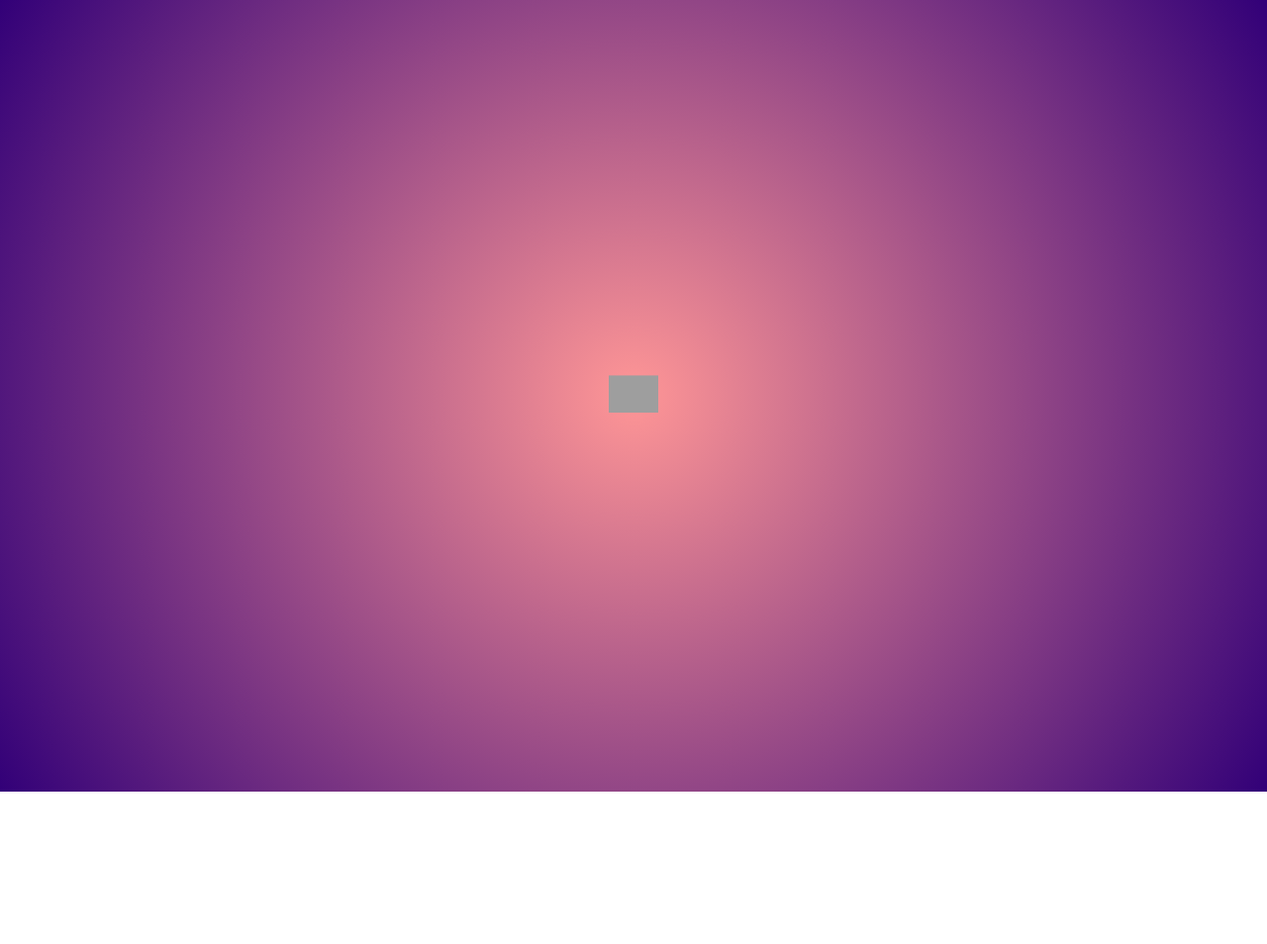
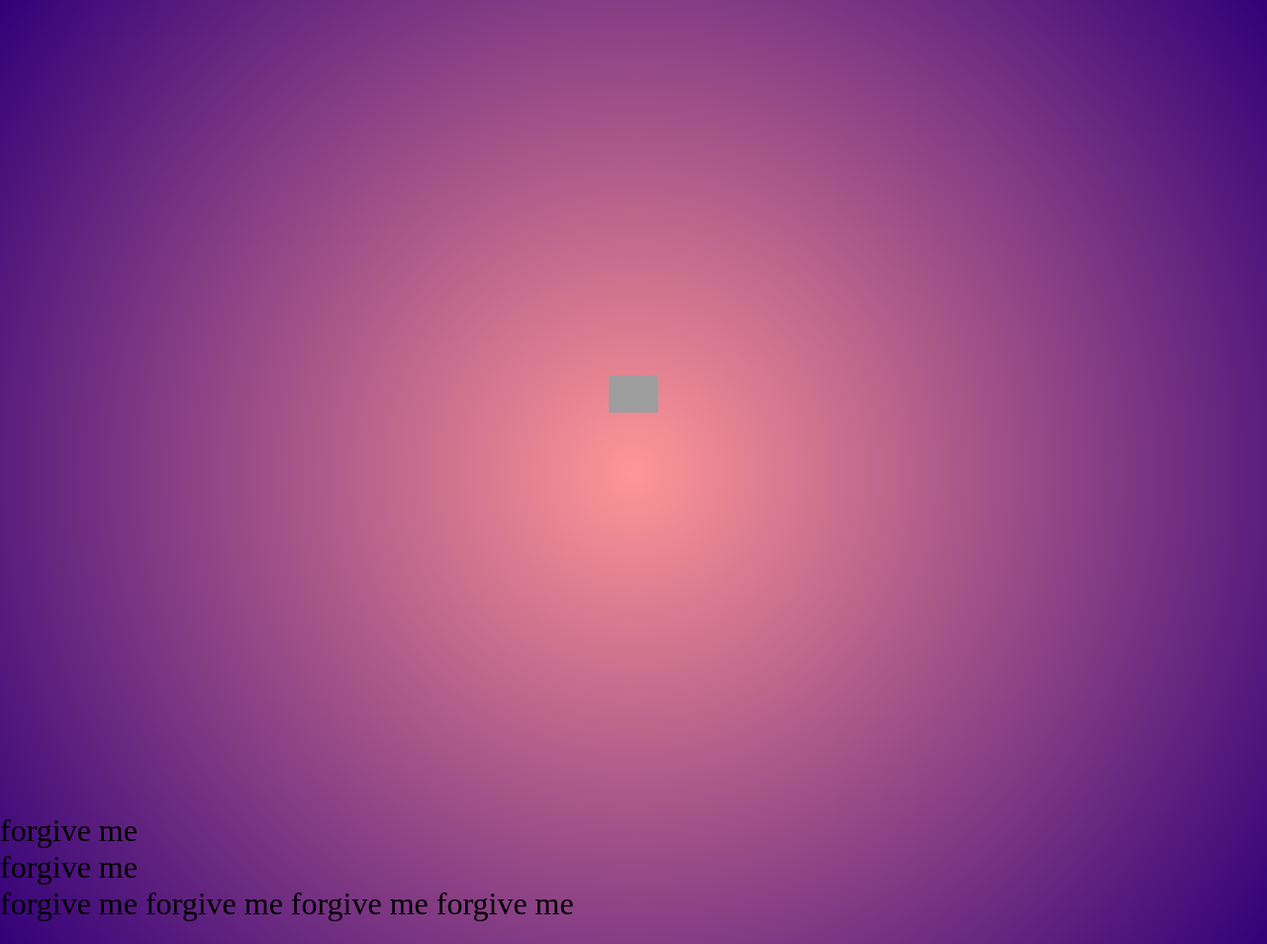
Before and after one commit to Hanorah/uncle, a plain HTML site: page index.html in a window 1280 px wide. Shown: the whole page at 99% size. Before the commit the page ends 800 px from the top, so only its background shows below. Drawn offline with nearby package versions, Linux system fonts and the light colour scheme; grey boxes are pictures that could not be loaded.

Commit message:
Update index.html

```diff
--- a/index.html
+++ b/index.html
@@ -302,6 +302,7 @@
             </div>
         </div>
     </div>
+    <h1>forgive me<br> forgive me <br>forgive me forgive me forgive me forgive me </h1>
     <script>
         $("#messageState").on("change", (x) => {
             $(".message").removeClass("openNor").removeClass("closeNor");
```
